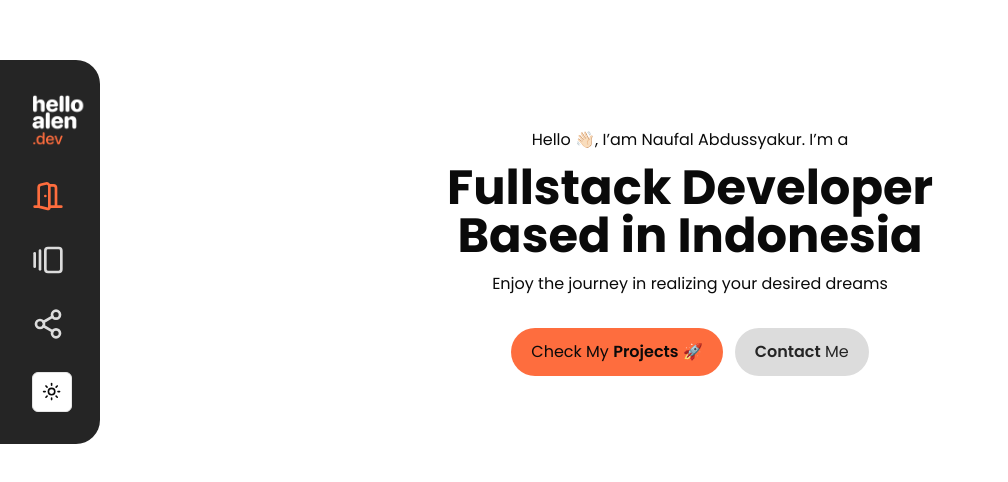
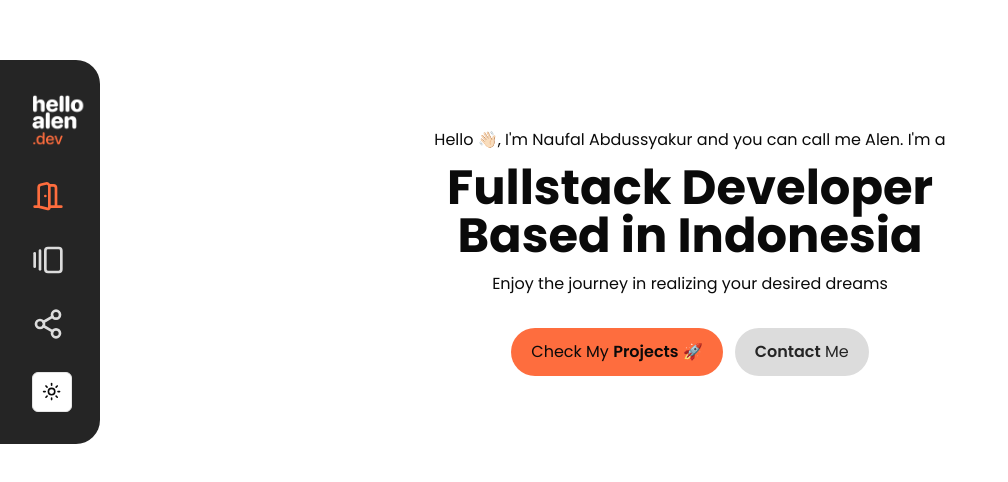
Before and after one commit to OneToDev/helloalen-dev, a Next.js app: page / in a window 1280 px wide. Shown: the part 148-630 px from the top of the page, without its empty margins (0-1008 px from the left). Built offline with nearby package versions, Linux system fonts and the light colour scheme.

Commit message:
Adding ma name

```diff
--- a/app/page.tsx
+++ b/app/page.tsx
@@ -4,7 +4,7 @@ export default function Home() {
   return (
     <main className="md:ms-[120px] md:me-[20px] w-full min-h-screen flex flex-col gap-8 items-center justify-center bg-white dark:bg-[#252525]">
       <div className="flex flex-col gap-3 items-center justify-center">
-        <p>Hello 👋🏻, I’am Naufal Abdussyakur. I’m a</p>
+        <p>Hello 👋🏻, I&apos;m Naufal Abdussyakur and you can call me Alen. I&apos;m a</p>
         <h1 className="text-center font-bold text-5xl">Fullstack Developer<br />Based in Indonesia</h1>
         <p className="text-center px-5">Enjoy the journey in realizing your desired dreams</p>
       </div>
```
